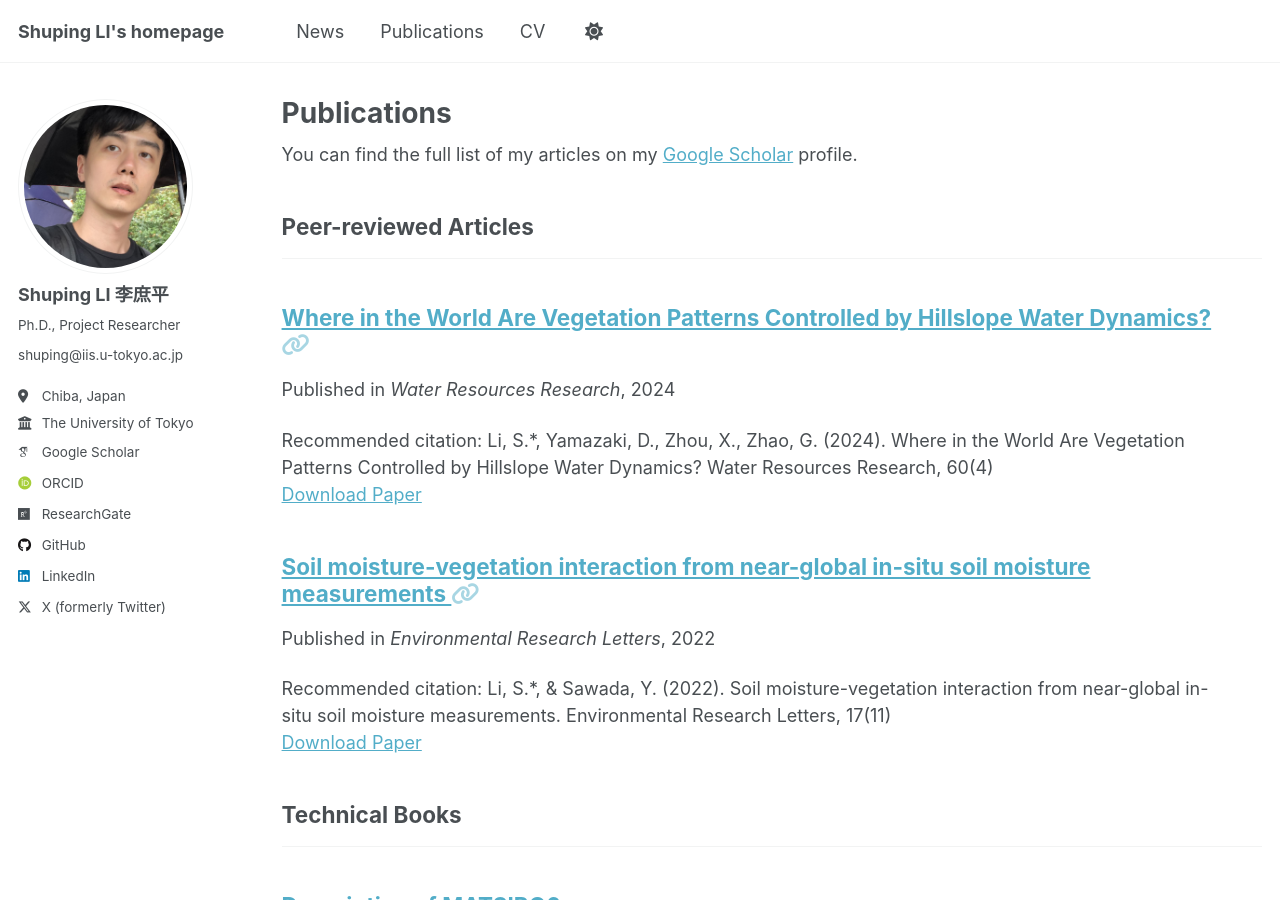
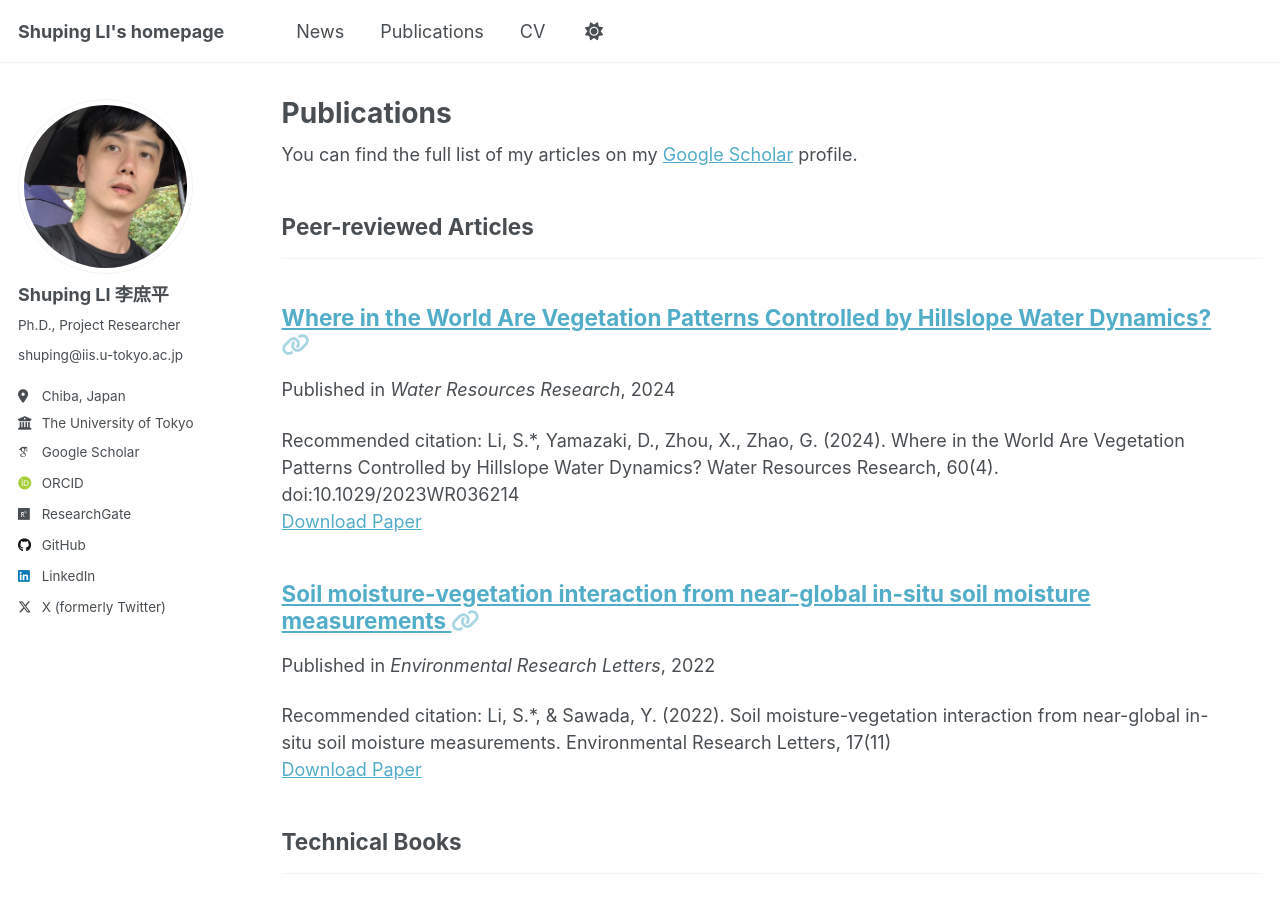
Before and after one commit to shuping-li/shuping-li.github.io, a Jekyll site: the page built from _pages/publications.html, in a window 1280 px wide and 900 px high. Built offline with Jekyll 4.4.1, drawn with Linux system fonts in a browser that asks for light colours; some web fonts are replaced.

Commit message:
Update 2024-04-03-WRR.md

```diff
--- a/_publications/2024-04-03-WRR.md
+++ b/_publications/2024-04-03-WRR.md
@@ -8,7 +8,7 @@ date: 2024-04-03
 venue: 'Water Resources Research'
 paperurl: 'http://shuping-li.github.io/files/WRR2024.pdf'
 link: 'https://agupubs.onlinelibrary.wiley.com/doi/10.1029/2023WR036214'
-citation: 'Li, S.*, Yamazaki, D., Zhou, X., Zhao, G. (2024). Where in the World Are Vegetation Patterns Controlled by Hillslope Water Dynamics? Water Resources Research, 60(4)'
+citation: 'Li, S.*, Yamazaki, D., Zhou, X., Zhao, G. (2024). Where in the World Are Vegetation Patterns Controlled by Hillslope Water Dynamics? Water Resources Research, 60(4). doi:10.1029/2023WR036214'
 ---
 
 ![Abstract picture](/images/CI_vs_HI.jpg)
```
